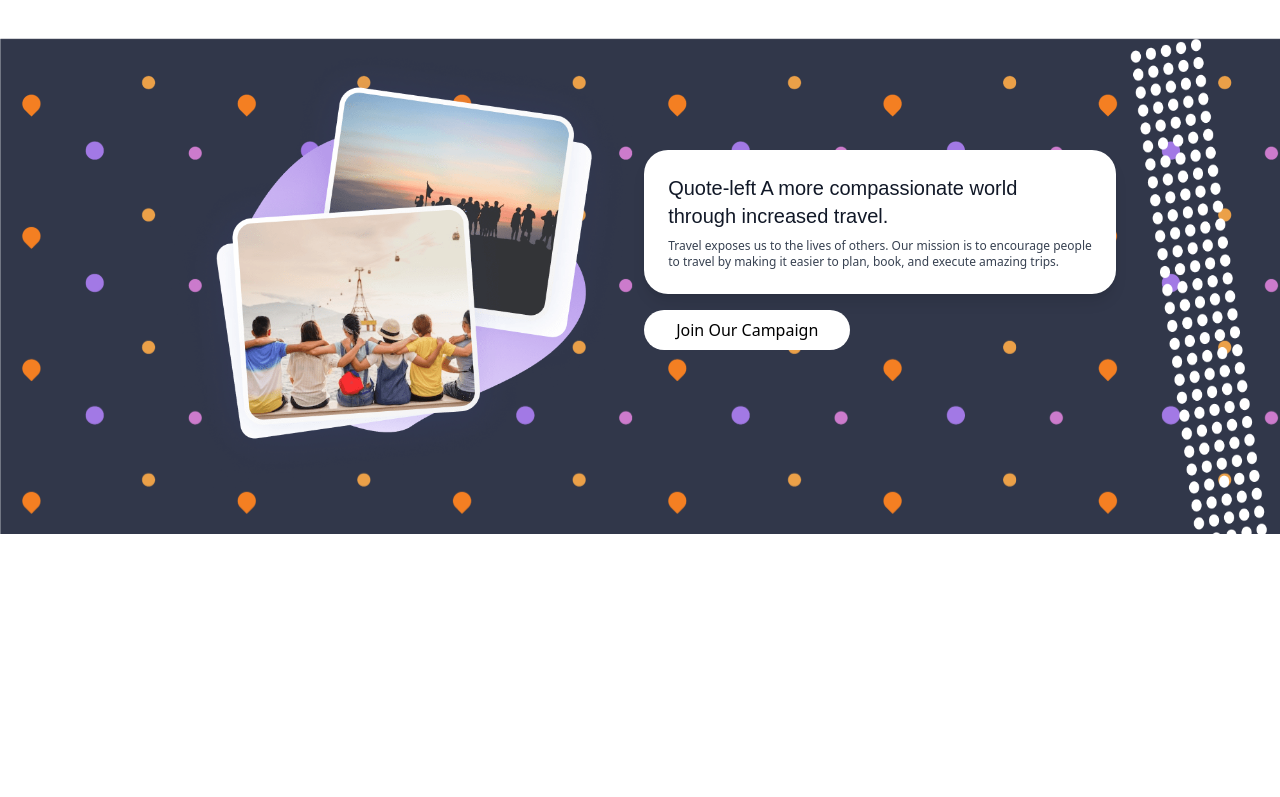
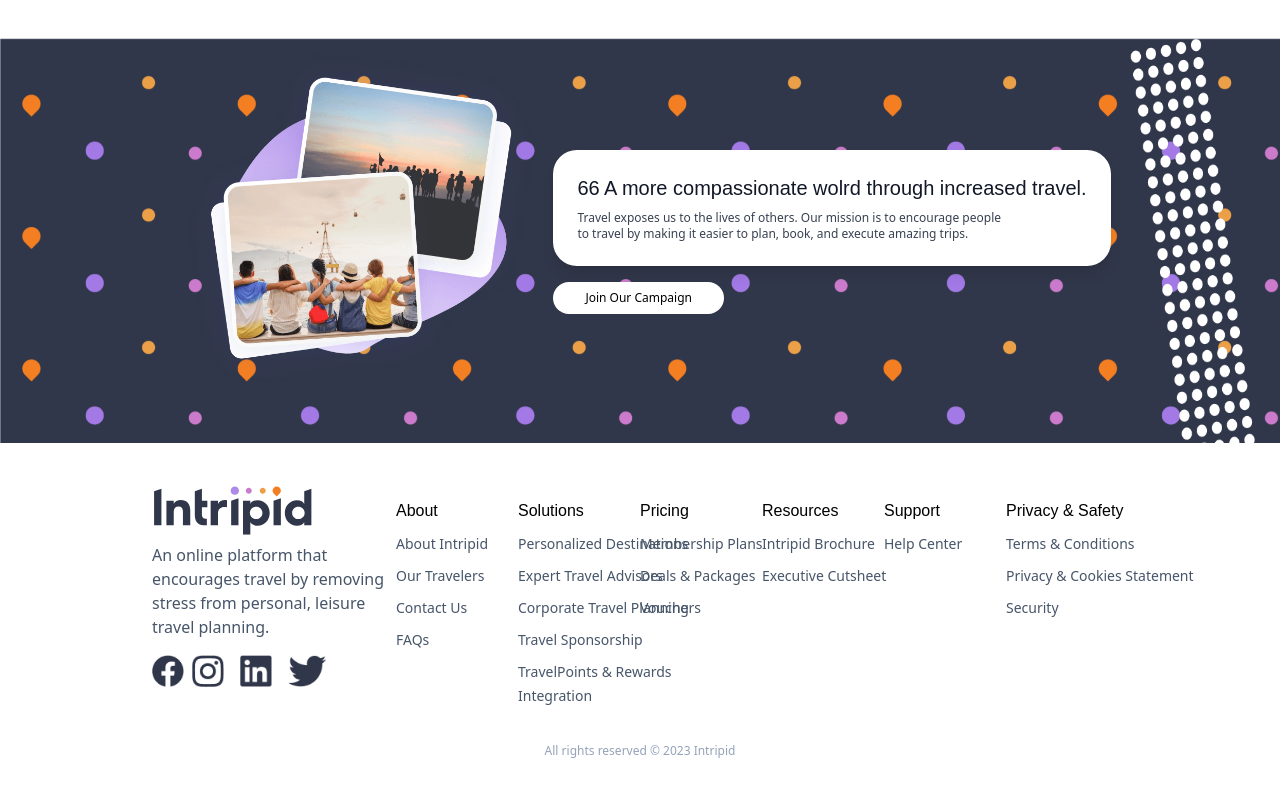
Before and after one commit to mamun4023/intripid, a React (Create React App) app: page / in a window 1280 px wide. Shown: the part 3203-4000 px from the top of the page. Before the commit the page ends 3737 px from the top, so only its background shows below. Built offline with nearby package versions, Linux system fonts and the light colour scheme; a web font is replaced by a local one.

Commit message:
footer added

```diff
--- a/src/pages/home/home.js
+++ b/src/pages/home/home.js
@@ -24,7 +24,7 @@ export default function Home(){
             <MiddleSection />
             <BottomSection />
             <FooterTop />
-            {/* <FooterBottom/> */}
+            <FooterBottom/>
         </div>
     )
 }
--- a/src/sections/home/Body/BottomSection.js
+++ b/src/sections/home/Body/BottomSection.js
@@ -195,7 +195,7 @@ export default function BottomSection(){
                 </div>
             </div>
 
-            <div  className="flex justify-center mt-10">
+            <div className="flex justify-center mt-10">
                 <button className="bg-violet-500 text-white text-xs px-8 p-2 rounded-full hover:bg-violet-700">Our Affordable Pricing</button>
             </div>
 
--- a/src/sections/home/Footer/footerTop.js
+++ b/src/sections/home/Footer/footerTop.js
@@ -9,21 +9,20 @@ export default function FooterTop(){
     return(
         <div
             style={{ backgroundImage: `url(${BgImage})`}}
-            className="object-scale-down relative overflow-hidden pb-10">
-
-             <div className=" ">
+            className="object-scale-down relative overflow-hidden pb-10"
+        >
+            <div>
                 <img
                     src= {DotWash}
                     style = {{height : 600, width : 150}}
                     className = "absolute right-0 invisible lg:visible"
                 />
              </div>
-
             <div className="flex justify-center flex-wrap">
                 <div>
                     <img
                         src= {CampaignImage}
-                        style = {{width : '30rem'}}
+                        // style = {{width : '30rem'}}
                         className = "w-96 relative  "
                     />
                 </div>
@@ -31,17 +30,16 @@ export default function FooterTop(){
                     <div class="flex justify-center">
                         <div class="block p-6 rounded-3xl shadow-lg bg-white ">
                             <h5 class="text-gray-900 text-xl font-readex_bold mb-2">
-                                Quote-left A more compassionate world <br/> through increased travel.
+                                66 A more compassionate wolrd through increased travel.
                             </h5>
                             <p class="text-gray-700 text-xs">
                                 Travel exposes us to the lives of others. Our mission is to encourage people <br/> to travel by making it easier to plan, book, and execute amazing trips.
                             </p>
-
                         </div>
                     </div>
                     <div className="flex mt-4">
                         <button
-                            className="bg-white text-md text-black rounded-full px-8 p-2 hover:bg-violet-500 hover:text-white"
+                            className="bg-white text-xs text-black rounded-full px-8 p-2 hover:bg-violet-500 hover:text-white"
                         > Join Our Campaign </button>
                     </div>
                 </div>
```
